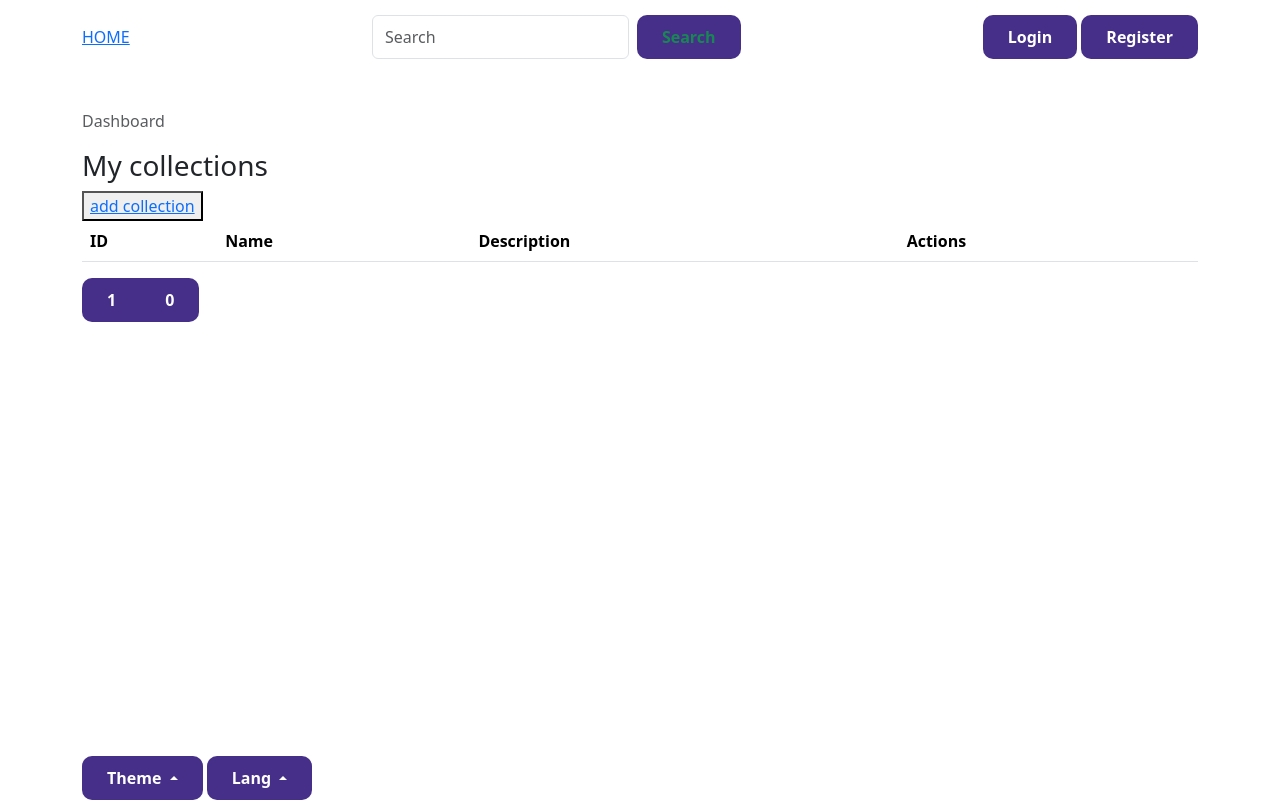
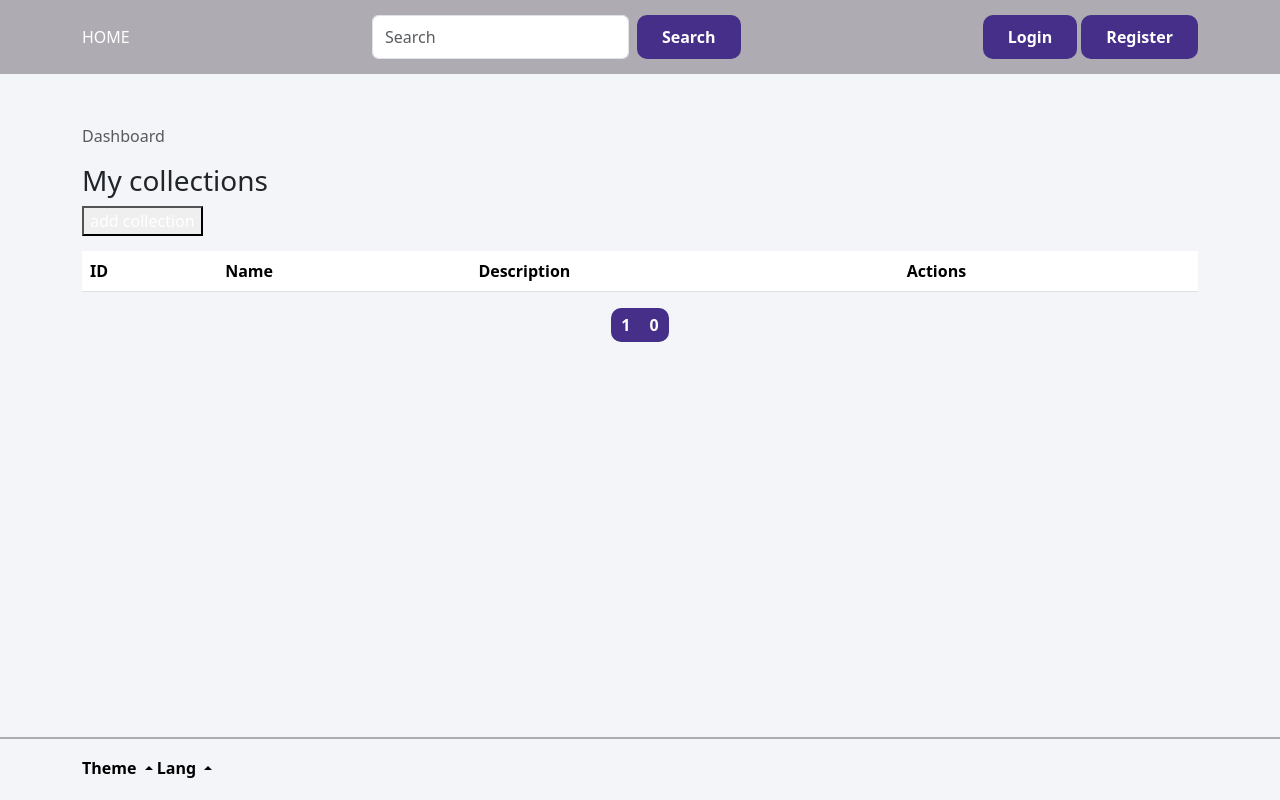
Before and after one commit to SofiyaShunkinaa/course_project, a Symfony app: template templates/dashboard/index.html.twig in a window 1280 px wide. Run offline with Twig, Linux system fonts and the light colour scheme; the template is opened without the code that fills it, so the values that code supplies are empty; some libraries are stand-ins or nearby versions.

Commit message:
add styles

```diff
--- a/public/css/styles.css
+++ b/public/css/styles.css
@@ -2,7 +2,7 @@ header nav{
     display: flex;
     justify-content: space-between;
     align-items: center;
-    margin: 15px 0;
+    padding: 15px 0;
 }
 
 .app-content{
@@ -21,6 +21,7 @@ button.btn{
     border-radius: 10px;
     font-weight: 600;
     border: none;
+    color: white;
 }
 
 button.btn:hover{
@@ -31,7 +32,76 @@ button.btn:active{
     background: var(--main-active) !important;
 }
 
-button.btn a{
+button.btn a, a{
     color: white;
     text-decoration: none;
 }
+
+.form-container{
+    max-width: 400px;
+    margin: 0 auto;
+    display: flex;
+    flex-direction: column;
+    align-items: center;
+    gap: 20px;
+}
+
+form{
+    width: 100%;
+}
+
+body{
+    background: var(--light-bg);
+}
+
+body.dark-theme{
+    background: var(--dark-bg);
+}
+
+header{
+    background: #AEABB3;
+}
+
+.dark-theme header{
+    background: #2F2B33;
+}
+
+footer{
+    padding: 15px 0 20px 0;
+    border-top: 2px solid #AEABB3;
+}
+
+footer .btn-group>.btn{
+    padding: 0;
+    background: none;
+    color: black;
+}
+
+.dark-theme footer .btn-group>.btn, .dark-theme h1, .dark-theme label, .dark-theme input{
+    color: white;
+}
+
+.dark-theme input, .dark-theme .form-control:focus{
+    background: #221d24;
+    color: white;
+}
+
+table{
+    margin: 15px 0 20px 0;
+}
+
+table a{
+    color: black;
+}
+
+.pagination button.btn{
+    padding: 5px 10px;
+}
+
+.pagination{
+    justify-content: center;
+}
+
+.btn-collections{
+    margin-top: 15px;
+}
--- a/public/css/variables.css
+++ b/public/css/variables.css
@@ -2,4 +2,6 @@
     --main: #462F89;
     --main-hover: #38256D;
     --main-active: #2A1C52;
+    --light-bg: #F3F5F9;
+    --dark-bg: #131115;
 }
```
